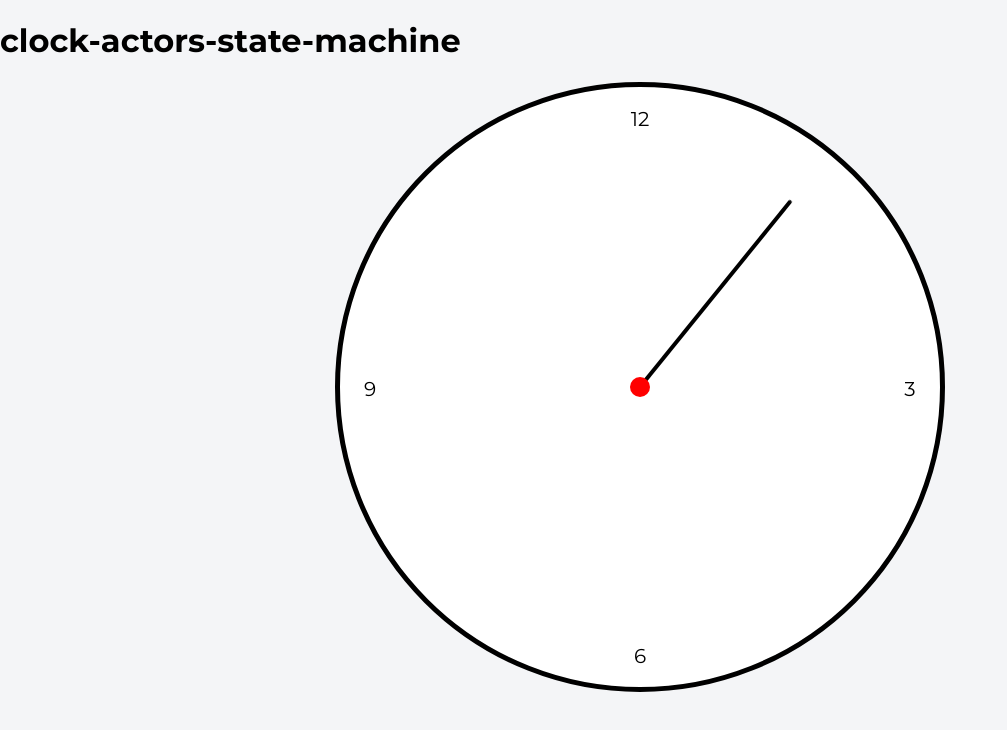
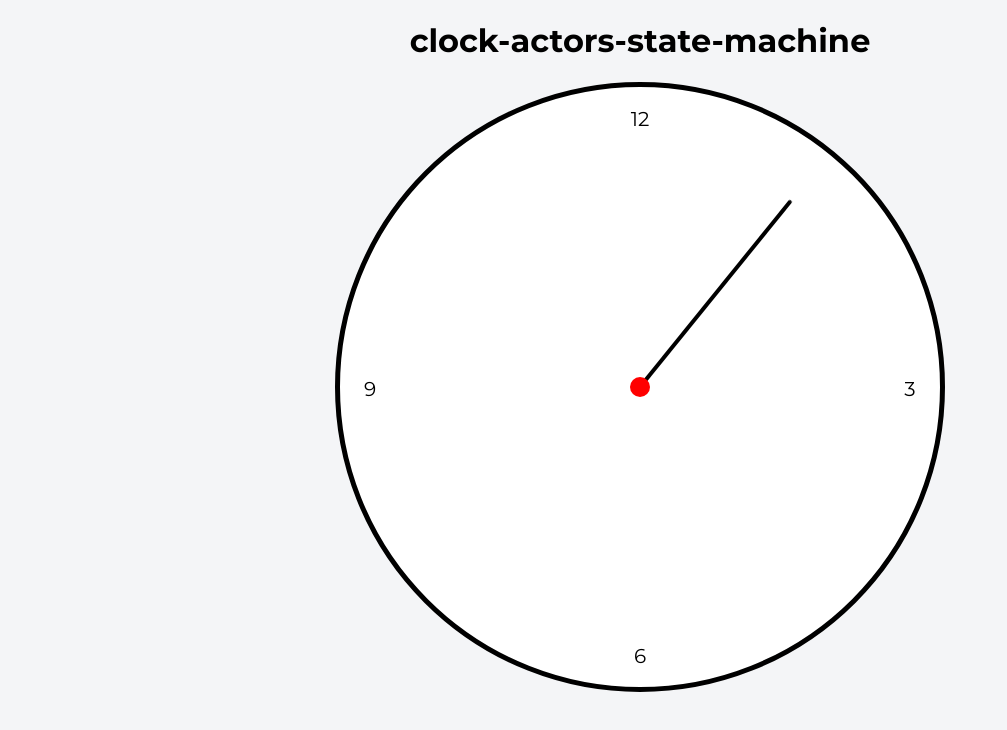
Before and after one commit to playerony/clock-actors-state-machine, a React app: page / in a window 1280 px wide. Shown: the top 730 px of the page, without its empty margins (0-1007 px from the left). Built offline with nearby package versions, Linux system fonts and the light colour scheme.

Commit message:
chore: create simple clock

```diff
--- a/src/app/app.component.jsx
+++ b/src/app/app.component.jsx
@@ -6,7 +6,7 @@ import cls from './app.styles.css';
 
 export const App = () => (
   <main className={cls.app}>
-    <h1>clock-actors-state-machine</h1>
+    <h1 className={cls.title}>clock-actors-state-machine</h1>
     <Clock />
   </main>
 );
--- a/src/app/app.styles.css
+++ b/src/app/app.styles.css
@@ -16,6 +16,10 @@ html,
   background-color: #f4f5f7;
 }
 
+.title {
+  text-align: center;
+}
+
 .app {
   width: 100%;
   height: 100%;
```
